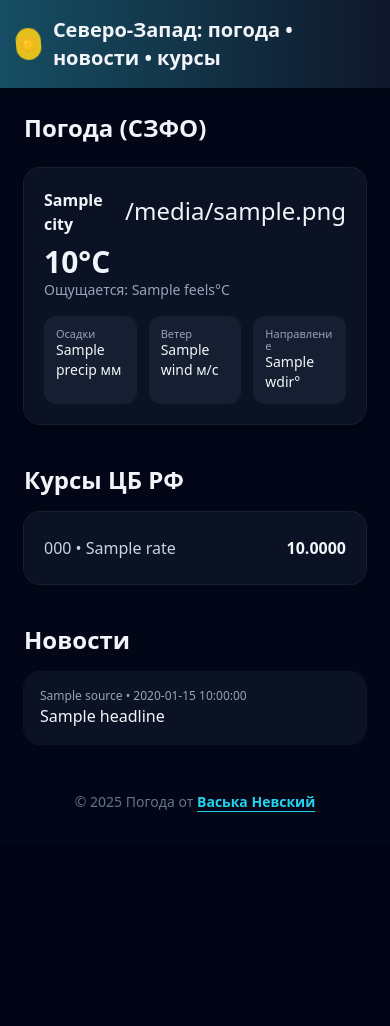
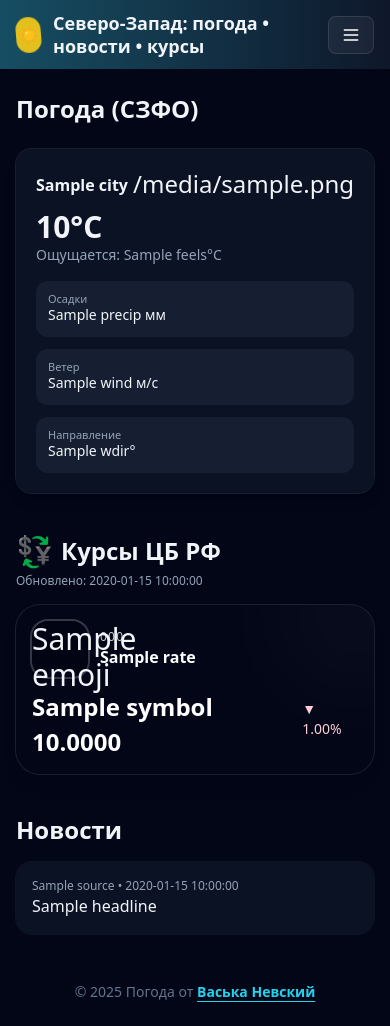
Before and after one commit to Nick-825/nw-weather-site, a Flask app: template templates/index.html in a window 390 px wide. Before the commit the page ends 812 px from the top, so only its background shows below. Run offline with Flask 3, Linux system fonts and the light colour scheme; the template is opened without the code that fills it: most values are stand-ins (such as "Sample title", 1, 10 or a date in 2020); some libraries are stand-ins or nearby versions.

Commit message:
Improve mobile navigation and responsive layouts

```diff
--- a/app.py
+++ b/app.py
@@ -15,20 +15,26 @@ app = Flask(__name__)
 @app.route("/")
 def index():
     weather = get_region_weather()
-    rates = get_cbr_rates(["USD", "EUR", "CNY"])
+    rates, rates_updated = get_cbr_rates(["USD", "EUR", "CNY"])
     headlines = get_headlines(limit=8)
     return render_template(
         "index.html",
         title="Северо-Запад: погода • новости • курсы",
         weather=weather,
         rates=rates,
+        rates_updated=rates_updated,
         headlines=headlines,
     )
 
 @app.route("/rates")
 def rates_page():
-    rates = get_cbr_rates(["USD", "EUR", "CNY"])
-    return render_template("rates.html", title="Курсы ЦБ РФ", rates=rates)
+    rates, rates_updated = get_cbr_rates(["USD", "EUR", "CNY"])
+    return render_template(
+        "rates.html",
+        title="Курсы ЦБ РФ",
+        rates=rates,
+        rates_updated=rates_updated,
+    )
 
 @app.route("/news")
 def news_page():
--- a/services/rates.py
+++ b/services/rates.py
@@ -1,21 +1,77 @@
+from datetime import datetime
+from typing import Optional
+
 from services.cache import ttl_cache
 import requests
 
 CBR_DAILY = "https://www.cbr-xml-daily.ru/daily_json.js"
 
+CURRENCY_META = {
+    "USD": {
+        "symbol": "$",
+        "emoji": "🇺🇸",
+        "accent": "from-blue-900/90 via-indigo-700/80 to-sky-600/70",
+    },
+    "EUR": {
+        "symbol": "€",
+        "emoji": "🇪🇺",
+        "accent": "from-indigo-900/90 via-violet-700/80 to-purple-600/70",
+    },
+    "CNY": {
+        "symbol": "¥",
+        "emoji": "🇨🇳",
+        "accent": "from-rose-900/90 via-red-700/80 to-amber-600/70",
+    },
+}
+
+def _format_timestamp(raw: str) -> Optional[str]:
+    if not raw:
+        return None
+
+    try:
+        dt = datetime.fromisoformat(raw.replace("Z", "+00:00"))
+    except ValueError:
+        return None
+
+    offset = dt.strftime("%z")
+    if offset:
+        offset = f" UTC{offset[:3]}:{offset[3:]}"
+
+    return f"{dt.strftime('%d.%m.%Y %H:%M')}{offset}".strip()
+
+
 @ttl_cache(600)
 def get_cbr_rates(codes=("USD","EUR","CNY")):
     r = requests.get(CBR_DAILY, timeout=10)
     r.raise_for_status()
-    data = r.json().get("Valute", {})
+    payload = r.json()
+    data = payload.get("Valute", {})
+    updated_label = (
+        _format_timestamp(payload.get("Date"))
+        or _format_timestamp(payload.get("Timestamp"))
+        or ""
+    )
+
     res = {}
     for code in codes:
         v = data.get(code)
         if v:
+            value = v.get("Value")
+            prev = v.get("Previous")
+            change = value - prev if (value is not None and prev is not None) else None
+            change_pct = (change / prev * 100) if (change is not None and prev) else None
+            meta = CURRENCY_META.get(code, {})
+
             res[code] = {
                 "name": v.get("Name"),
-                "value": v.get("Value"),
-                "prev": v.get("Previous"),
+                "value": value,
+                "prev": prev,
+                "change": change,
+                "change_percent": change_pct,
+                "symbol": meta.get("symbol", ""),
+                "emoji": meta.get("emoji"),
+                "accent": meta.get("accent", "from-slate-800/80 to-slate-900/80"),
+                "updated_at": updated_label,
             }
 
-    return res
+    return res, updated_label
--- a/templates/base.html
+++ b/templates/base.html
@@ -17,24 +17,41 @@
   </style>
 </head>
 <body class="bg-slate-950 text-slate-100 min-h-screen">
-  <header class="bg-gradient-to-r from-cyan-900 to-slate-900 p-4 flex items-center justify-between shadow">
-    <div class="flex items-center gap-3">
-      <div class="w-8 h-8 bg-yellow-400/90 rounded-full grid place-items-center text-slate-900 font-bold wiggle">☀️</div>
-      <h1 class="font-bold text-xl">Северо-Запад: погода • новости • курсы</h1>
+  <header class="bg-gradient-to-r from-cyan-900 to-slate-900 shadow">
+    <div class="max-w-6xl mx-auto flex items-center justify-between gap-4 px-4 py-3 sm:px-6">
+      <div class="flex items-center gap-3">
+        <div class="w-9 h-9 bg-yellow-400/90 rounded-full grid place-items-center text-slate-900 font-bold wiggle">☀️</div>
+        <h1 class="font-bold text-lg sm:text-xl leading-tight">Северо-Запад: погода • новости • курсы</h1>
+      </div>
+      <button id="mobile-menu-button" class="inline-flex items-center justify-center rounded-lg border border-white/10 bg-white/5 px-3 py-2 text-sm font-medium text-white transition hover:bg-white/10 focus:outline-none focus:ring-2 focus:ring-white/40 md:hidden" aria-expanded="false" aria-controls="mobile-menu">
+        <span class="sr-only">Открыть меню</span>
+        <svg id="icon-menu" xmlns="http://www.w3.org/2000/svg" class="h-5 w-5" fill="none" viewBox="0 0 24 24" stroke="currentColor" stroke-width="1.8">
+          <path stroke-linecap="round" stroke-linejoin="round" d="M4 6h16M4 12h16M4 18h16" />
+        </svg>
+        <svg id="icon-close" xmlns="http://www.w3.org/2000/svg" class="hidden h-5 w-5" fill="none" viewBox="0 0 24 24" stroke="currentColor" stroke-width="1.8">
+          <path stroke-linecap="round" stroke-linejoin="round" d="M6 18L18 6M6 6l12 12" />
+        </svg>
+      </button>
+      <nav class="hidden md:flex gap-6 text-sm text-slate-200/80">
+        <a href="/" class="transition hover:text-white">Главная</a>
+        <a href="/rates" class="transition hover:text-white">Курсы</a>
+        <a href="/news" class="transition hover:text-white">Новости</a>
+        <a href="/weather" class="transition hover:text-white">Поиск</a>
+      </nav>
     </div>
-    <nav class="hidden md:flex gap-6 text-sm text-slate-300">
-      <a href="/" class="hover:text-white">Главная</a>
-      <a href="/rates" class="hover:text-white">Курсы</a>
-      <a href="/news" class="hover:text-white">Новости</a>
-      <a href="/weather" class="hover:text-white">Поиск</a>
+    <nav id="mobile-menu" class="hidden flex-col gap-2 border-t border-white/10 px-4 pb-4 text-sm text-slate-100 md:hidden">
+      <a href="/" class="rounded-xl bg-white/5 px-4 py-2 transition hover:bg-white/10">Главная</a>
+      <a href="/rates" class="rounded-xl bg-white/5 px-4 py-2 transition hover:bg-white/10">Курсы</a>
+      <a href="/news" class="rounded-xl bg-white/5 px-4 py-2 transition hover:bg-white/10">Новости</a>
+      <a href="/weather" class="rounded-xl bg-white/5 px-4 py-2 transition hover:bg-white/10">Поиск</a>
     </nav>
   </header>
 
-  <main class="max-w-6xl mx-auto p-6">
+  <main class="max-w-6xl mx-auto px-4 py-6 sm:px-6">
     {% block content %}{% endblock %}
   </main>
 
-  <footer class="text-center text-slate-500 text-sm py-6">
+  <footer class="px-4 py-6 text-center text-sm text-slate-500">
     © 2025 Погода от
     <a href="https://t.me/weatherinversesSPb"
        target="_blank"
@@ -43,5 +60,26 @@
        Васька&nbsp;Невский
     </a>
   </footer>
+  <script>
+    (function () {
+      const button = document.getElementById('mobile-menu-button');
+      const menu = document.getElementById('mobile-menu');
+      const iconMenu = document.getElementById('icon-menu');
+      const iconClose = document.getElementById('icon-close');
+
+      if (!button || !menu) {
+        return;
+      }
+
+      button.addEventListener('click', function () {
+        const isHidden = menu.classList.toggle('hidden');
+        button.setAttribute('aria-expanded', String(!isHidden));
+        if (iconMenu && iconClose) {
+          iconMenu.classList.toggle('hidden');
+          iconClose.classList.toggle('hidden');
+        }
+      });
+    })();
+  </script>
 </body>
 </html>
--- a/templates/index.html
+++ b/templates/index.html
@@ -2,25 +2,25 @@
 {% block content %}
 
 <h2 class="text-2xl font-bold mb-6">Погода (СЗФО)</h2>
-<div class="grid grid-cols-1 md:grid-cols-3 lg:grid-cols-3 gap-6">
+<div class="grid grid-cols-1 gap-6 md:grid-cols-3">
   {% for row in weather %}
   <div class="bg-slate-900/70 rounded-2xl ring-1 ring-white/10 p-5 shadow-lg">
     <div class="flex justify-between items-center">
       <div class="font-semibold">{{ row.city }}</div>
       <div class="text-2xl float">{{ row.icon or "☁️" }}</div>
     </div>
-    <div class="text-3xl font-bold mt-2">{{ row.temp }}°C</div>
+    <div class="mt-2 text-3xl font-bold">{{ row.temp }}°C</div>
     <div class="text-sm text-slate-400">Ощущается: {{ row.feels }}°C</div>
-    <div class="grid grid-cols-3 gap-3 text-sm mt-4">
-      <div class="bg-slate-800/60 rounded-xl p-3">
+    <div class="mt-4 grid grid-cols-1 gap-3 text-sm sm:grid-cols-3">
+      <div class="rounded-xl bg-slate-800/60 p-3">
         <div class="mini-badge text-slate-400">Осадки</div>
         <div class="font-medium">{{ row.precip }} мм</div>
       </div>
-      <div class="bg-slate-800/60 rounded-xl p-3">
+      <div class="rounded-xl bg-slate-800/60 p-3">
         <div class="mini-badge text-slate-400">Ветер</div>
         <div class="font-medium">{{ row.wind }} м/с</div>
       </div>
-      <div class="bg-slate-800/60 rounded-xl p-3">
+      <div class="rounded-xl bg-slate-800/60 p-3">
         <div class="mini-badge text-slate-400">Направление</div>
         <div class="font-medium">{{ row.wdir }}°</div>
       </div>
@@ -29,13 +29,46 @@
   {% endfor %}
 </div>
 
-<h2 class="text-2xl font-bold mt-10 mb-4">Курсы ЦБ РФ</h2>
-<div class="bg-slate-900/70 rounded-2xl ring-1 ring-white/10 p-5 max-w-md">
+<h2 class="text-2xl font-bold mt-10 mb-4 flex items-center gap-2">
+  <span class="text-3xl">💱</span>
+  Курсы ЦБ РФ
+</h2>
+{% if rates_updated %}
+<p class="text-xs text-slate-400 -mt-3 mb-4">Обновлено: {{ rates_updated }}</p>
+{% endif %}
+<div class="grid grid-cols-1 gap-5 sm:grid-cols-2 xl:grid-cols-3">
   {% for code, r in rates.items() %}
-  <div class="flex justify-between py-1">
-    <div class="text-slate-300">{{ code }} • {{ r.name }}</div>
-    <div class="font-semibold">{{ '%.4f'|format(r.value) }}</div>
-  </div>
+  <article class="relative overflow-hidden rounded-3xl bg-gradient-to-br {{ r.accent }} ring-1 ring-white/10 p-4 shadow-lg">
+    <div class="absolute -right-8 -top-10 h-24 w-24 rounded-full bg-white/10 blur-3xl"></div>
+    <div class="relative flex flex-col gap-3">
+      <div class="flex items-center gap-3">
+        <div class="w-14 h-14 shrink-0 rounded-2xl bg-black/20 ring-2 ring-white/20 grid place-items-center text-3xl">
+          {{ r.emoji or r.symbol or '¤' }}
+        </div>
+        <div>
+          <div class="text-xs uppercase tracking-widest text-white/80">{{ code }}</div>
+          <div class="text-base font-semibold text-white">{{ r.name }}</div>
+        </div>
+      </div>
+      <div class="flex items-baseline justify-between">
+        <div class="text-2xl font-bold text-white">
+          <span class="align-middle">{{ r.symbol or code }}</span>
+          <span class="align-middle">{{ '%.4f'|format(r.value) }}</span>
+        </div>
+        {% if r.change is not none %}
+        {% set is_positive = r.change >= 0 %}
+        <div class="text-sm font-medium {% if is_positive %}text-emerald-200{% else %}text-rose-200{% endif %}">
+          {% if is_positive %}▲{% else %}▼{% endif %}
+          {% if r.change_percent is not none %}
+            {{ '%.2f'|format(r.change_percent|abs) }}%
+          {% else %}
+            {{ '%.4f'|format(r.change|abs) }}
+          {% endif %}
+        </div>
+        {% endif %}
+      </div>
+    </div>
+  </article>
   {% endfor %}
 </div>
 
```
Also changed, not shown: templates/rates.html (+46 -7 lines).
